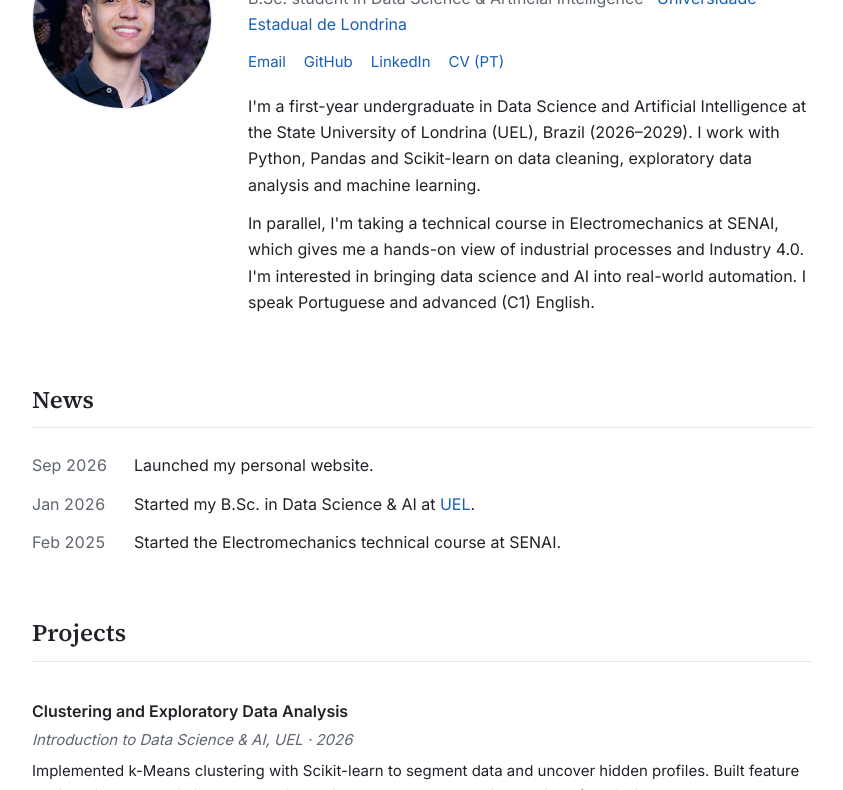
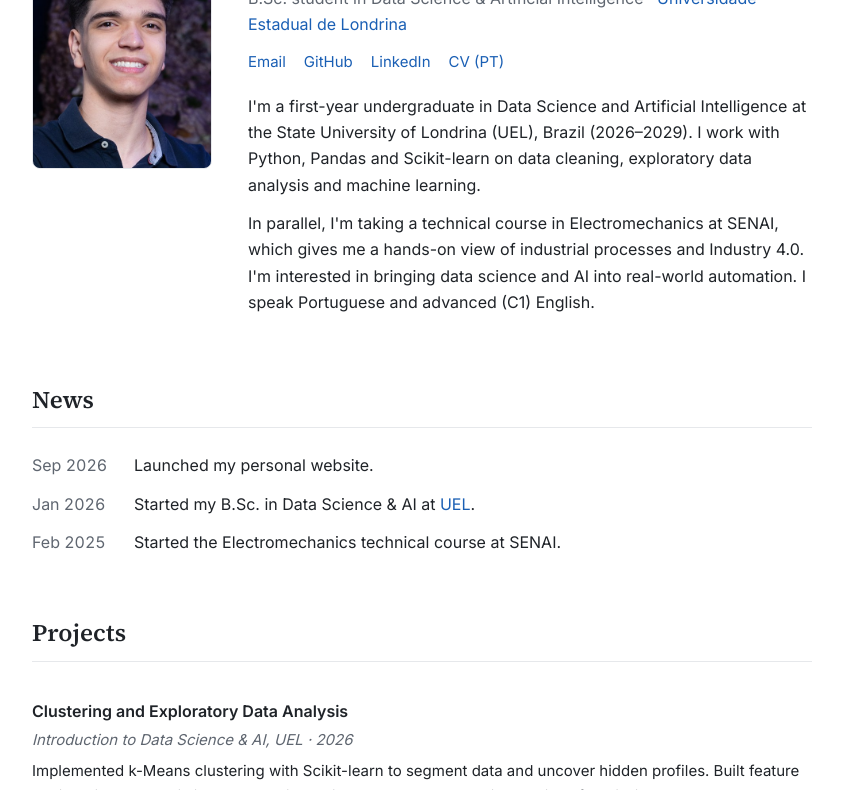
Before and after one commit to gustavolopesAI/gustavolopesAI.github.io, a plain HTML site: page index.html in a window 1280 px wide. Shown: the part 174-964 px from the top of the page, without its empty margins (218-1061 px from the left). Drawn offline with Linux system fonts and the light colour scheme.

Commit message:
update HTML retangular photo

```diff
--- a/index.html
+++ b/index.html
@@ -86,11 +86,9 @@
 
   .intro { display: flex; gap: 36px; align-items: flex-start; }
   .intro .photo {
-    width: 180px; height: 180px; flex-shrink: 0;
-    border-radius: 50%; object-fit: cover;
+    width: 180px; height: 240px; flex-shrink: 0;
+    border-radius: 8px; object-fit: cover; object-position: center top;
     background: var(--card); border: 1px solid var(--border);
-    display: flex; align-items: center; justify-content: center;
-    font-size: 56px; font-weight: 600; color: var(--muted);
   }
   h1 {
     font-family: "Source Serif 4", Georgia, serif;
@@ -141,6 +139,7 @@
 
   @media (max-width: 640px) {
     .intro { flex-direction: column; align-items: center; text-align: center; gap: 20px; }
+    .intro .photo { width: 100%; max-width: 320px; height: auto; aspect-ratio: 3 / 4; }
     .social { justify-content: center; }
     h1 { font-size: 32px; }
     .pub { flex-direction: column; gap: 12px; }
```
